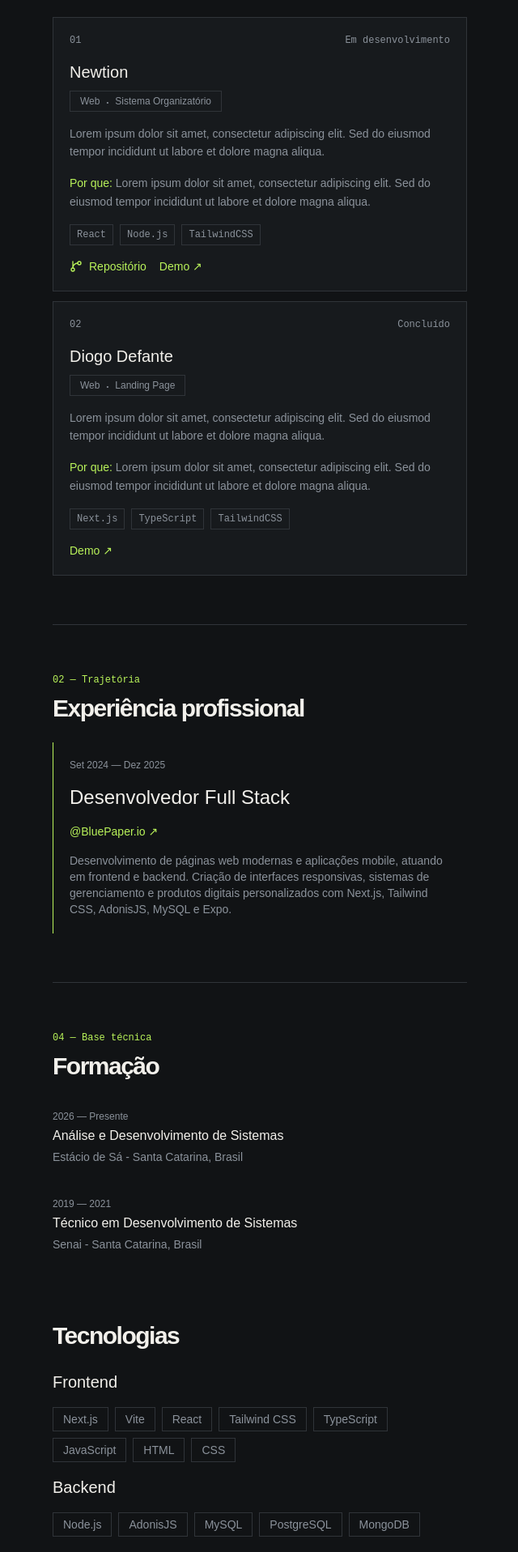
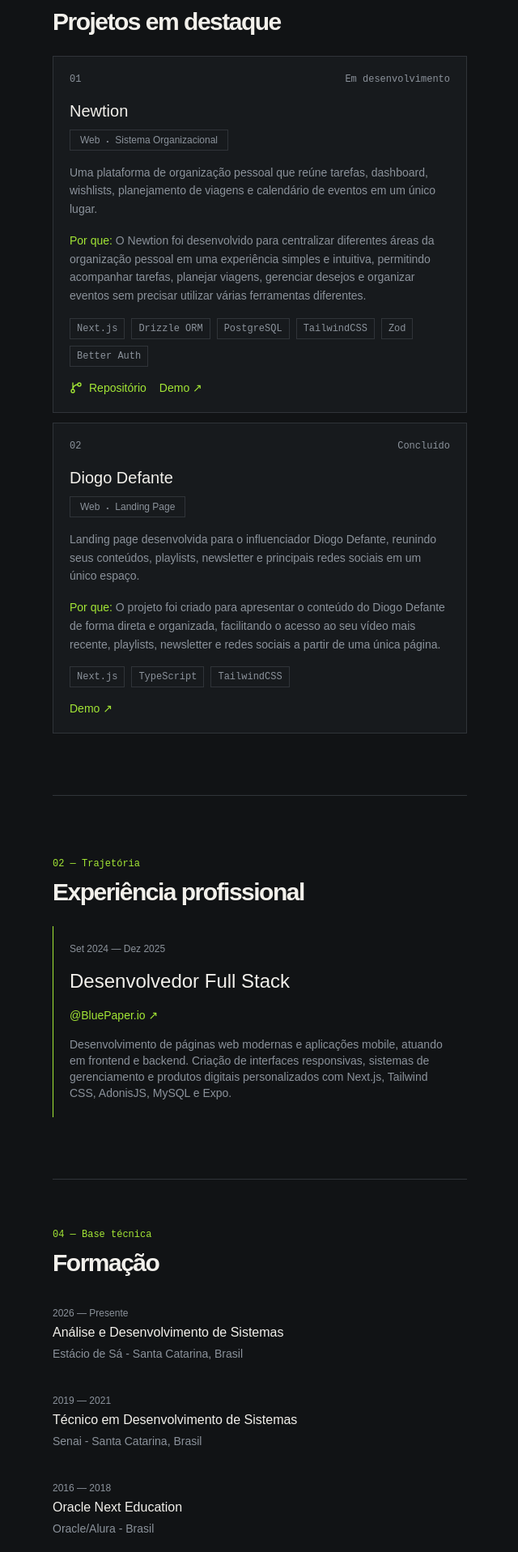
Before and after one commit to leonardonasc/portfolio, a React (Vite) app: page / in a window 1280 px wide. Shown: the part 843-2760 px from the top of the page at 81% size, without its empty margins (319-959 px from the left). Built offline with nearby package versions, Linux system fonts and the light colour scheme.

Commit message:
feat: fixes and new texts

```diff
--- a/index.html
+++ b/index.html
@@ -4,7 +4,7 @@
     <meta charset="UTF-8" />
     <link rel="icon" type="image/svg+xml" href="/favicon.svg" />
     <meta name="viewport" content="width=device-width, initial-scale=1.0" />
-    <title>portfolio-2026</title>
+    <title>Leonardo Nascimento — Full Stack Developer</title>
   </head>
   <body>
     <div id="root"></div>
--- a/src/components/contact-plus.tsx
+++ b/src/components/contact-plus.tsx
@@ -2,9 +2,21 @@
 export default function ContactPlus() {
     return (
         <ul className="flex gap-2 md:gap-x-10 text-xs text-muted">
-            <li>Email ↗</li>
-            <li>GitHub ↗</li>
-            <li>LinkedIn ↗</li>
+            <li>
+                <a href="mailto:leonardo.nasmt@gmail.com" className="hover:text-accent hover:cursor-pointer">
+                    E-mail ↗
+                </a>
+            </li>
+            <li>
+                <a href="https://github.com/leonardonasc" className="hover:text-accent hover:cursor-pointer">
+                    GitHub ↗
+                </a>
+            </li>
+            <li>
+                <a href="https://linkedin.com/in/leonardownascimento" className="hover:text-accent hover:cursor-pointer">
+                    LinkedIn ↗
+                </a>
+            </li>
         </ul>
     )
 }
--- a/src/components/contact.tsx
+++ b/src/components/contact.tsx
@@ -5,7 +5,7 @@ export default function Contact() {
         <div>
             <Title subtitle="05 — Vamos conversar" />
             <p className="text-4xl md:text-7xl md:w-175 font-medium my-4 mb-9">Vamos criar algo <span className="text-accent">relevante</span> juntos?</p>
-            <button className='bg-accent text-background flex gap-2 px-5 py-4 text-sm font-semibold hover:bg-accent/80 transition-colors'>
+            <button className='hover:cursor-pointer bg-accent text-background flex gap-2 px-5 py-4 text-sm font-semibold hover:bg-accent/80 transition-colors'>
                 Entrar em contato <span >↗</span>
             </button>
         </div>
--- a/src/components/education.tsx
+++ b/src/components/education.tsx
@@ -16,6 +16,13 @@ export default function Education() {
             institution: "Senai",
             title: "Técnico em Desenvolvimento de Sistemas",
             where: "Santa Catarina, Brasil",
+        },
+        {
+            id: 3,
+            fromto: "2016 — 2018",
+            institution: "Oracle/Alura",
+            title: "Oracle Next Education",
+            where: "Brasil",
         }
     ]
 
@@ -28,7 +35,7 @@ export default function Education() {
         {
             id: 2,
             topic: "Backend",
-            stack: ["Node.js", "AdonisJS", "MySQL", "PostgreSQL", "MongoDB"],
+            stack: ["Node.js", "AdonisJS", "MySQL", "PostgreSQL", "Drizzle ORM", "Zod", "Better Auth"],
         },
         {
             id: 3,
@@ -38,7 +45,7 @@ export default function Education() {
         {
             id: 4,
             topic: "DevOps",
-            stack: ["Git", "GitHub Actions", "Vercel"],
+            stack: ["Git", "Vercel"],
         }
     ]
 
@@ -63,7 +70,7 @@ export default function Education() {
             <section className="w-full flex flex-wrap gap-x-3 gap-y-4 mt-5">
                 {technologies.map((tech) => (
                     <div key={tech.id} className="w-full flex flex-col gap-x-2">
-                        <h3 className="text-[20px] font-normal mb-4">{tech.topic}</h3>
+                        <h3 className="text-[20px] font-normal mb-2">{tech.topic}</h3>
                         <div className="flex flex-wrap items-center gap-2">
                             {tech.stack.map((item) => (
                                 <span key={item} className="text-sm text-muted hover:text-accent border border-border hover:border-accent transition-colors duration-200 px-3 py-1">{item}</span>
--- a/src/components/footer.tsx
+++ b/src/components/footer.tsx
@@ -2,8 +2,10 @@
 export default function Footer() {
   return (
     <div className="py-1 text-xs text-muted mt-20 flex flex-col md:flex-row md:justify-between gap-2">
+      <a href="">
         <p>Leonardo Nascimento</p>
-        <span>&copy; {new Date().getFullYear()} All rights reserved.</span>
+      </a>
+      <span>&copy; {new Date().getFullYear()} All rights reserved.</span>
     </div>
   )
 }
--- a/src/components/main.tsx
+++ b/src/components/main.tsx
@@ -15,10 +15,10 @@ export default function MainContent() {
                 </p>
 
                 <div className='flex w-full items-center mt-3 justify-between md:justify-normal'>
-                    <button className='bg-accent text-background flex gap-2 px-2 md:px-4 py-4 text-sm font-semibold hover:bg-accent/80 transition-colors'>
+                    <button className='hover:cursor-pointer bg-accent text-background flex gap-2 px-5 md:px-4 py-4 text-sm font-semibold hover:bg-accent/80 transition-colors'>
                         Vamos conversar <span >↗</span>
                     </button>
-                    <a href="#" className='text-muted text-xs px-12 py-3 flex gap-x-3 items-center hover:text-accent/80 transition-colors'>
+                    <a href="#" className='text-muted text-xs px-9 py-3 flex md:ml-4 gap-x-3 items-center hover:text-accent/80 transition-colors'>
                         Ver projetos <span className='text-accent'>↓</span>
                     </a>
                 </div>
--- a/src/components/navbar.tsx
+++ b/src/components/navbar.tsx
@@ -5,13 +5,21 @@ export default function Navbar() {
     return (
         <div className="w-full flex justify-between items-center mb-5 py-3">
             {/* logo */}
-            <h1 className="font-extrabold text-lg">LN<span className="text-accent">.</span></h1>
+            <a href="#main-content">
+                <h1 className="font-extrabold text-lg hover:cursor-pointer">LN<span className="text-accent">.</span></h1>
+            </a>
 
             {/* navigation */}
             <ul className="gap-6 text-xs text-muted hidden md:flex">
-                <li className="hover:text-accent">Projetos</li>
-                <li className="hover:text-accent">Experiência</li>
-                <li className="hover:text-accent">Contato</li>
+                <li className="hover:text-accent hover:cursor-pointer">
+                    <a href="#projects">Projetos</a>
+                </li>
+                <li className="hover:text-accent hover:cursor-pointer">
+                    <a href="#experience">Experiência</a>
+                </li>
+                <li className="hover:text-accent hover:cursor-pointer">
+                    <a href="#contact">Contato</a>
+                </li>
             </ul>
 
 
--- a/src/components/projects.tsx
+++ b/src/components/projects.tsx
@@ -5,33 +5,13 @@ export default function Projects() {
 
 
     const projects = [
-        {
-            id: 1,
-            title: "Newtion",
-            type: ["Web", "Sistema Organizatório"],
-            inDev: true,
-            description: "Lorem ipsum dolor sit amet, consectetur adipiscing elit. Sed do eiusmod tempor incididunt ut labore et dolore magna aliqua.",
-            why: "Lorem ipsum dolor sit amet, consectetur adipiscing elit. Sed do eiusmod tempor incididunt ut labore et dolore magna aliqua.",
-            stack: ["React", "Node.js", "TailwindCSS"],
-            repo: "#",
-            demo: "#",
-        },
-        {
-            id: 2,
-            title: "Diogo Defante",
-            type: ["Web", "Landing Page"],
-            inDev: false,
-            description: "Lorem ipsum dolor sit amet, consectetur adipiscing elit. Sed do eiusmod tempor incididunt ut labore et dolore magna aliqua.",
-            why: "Lorem ipsum dolor sit amet, consectetur adipiscing elit. Sed do eiusmod tempor incididunt ut labore et dolore magna aliqua.",
-            stack: ["Next.js", "TypeScript", "TailwindCSS"],
-            demo: "https://www.defante.com.br/",
-        },
+        { id: 1, title: "Newtion", type: ["Web", "Sistema Organizacional"], inDev: true, description: "Uma plataforma de organização pessoal que reúne tarefas, dashboard, wishlists, planejamento de viagens e calendário de eventos em um único lugar.", why: "O Newtion foi desenvolvido para centralizar diferentes áreas da organização pessoal em uma experiência simples e intuitiva, permitindo acompanhar tarefas, planejar viagens, gerenciar desejos e organizar eventos sem precisar utilizar várias ferramentas diferentes.", stack: ["Next.js", "Drizzle ORM", "PostgreSQL", "TailwindCSS", "Zod", "Better Auth"], repo: "#", demo: "#", }, { id: 2, title: "Diogo Defante", type: ["Web", "Landing Page"], inDev: false, description: "Landing page desenvolvida para o influenciador Diogo Defante, reunindo seus conteúdos, playlists, newsletter e principais redes sociais em um único espaço.", why: "O projeto foi criado para apresentar o conteúdo do Diogo Defante de forma direta e organizada, facilitando o acesso ao seu vídeo mais recente, playlists, newsletter e redes sociais a partir de uma única página.", stack: ["Next.js", "TypeScript", "TailwindCSS"], demo: "https://www.defante.com.br/", },
     ]
 
     return (
         <div className="w-full flex flex-col gap-5">
             {/* titulo */}
-           <Title title="Projetos em destaque" subtitle="01 — Projetos" />
+            <Title title="Projetos em destaque" subtitle="01 — Projetos" />
             {/* itens */}
             <div className="w-full flex flex-col gap-y-3">
                 {projects.map((project) => (
--- a/src/index.css
+++ b/src/index.css
@@ -3,7 +3,7 @@
 @theme {
   --color-background: #111315;
   --color-foreground: #171a1d;
-  --color-accent: #b9f35a;
+  --color-accent: #A3E635;
   --text-primary: #f2f0eb;
   /* --text-secondary: #89919a; */
   --color-muted: #8b929b;
--- a/src/pages/home.tsx
+++ b/src/pages/home.tsx
@@ -15,17 +15,23 @@ export default function Home() {
             <div className="w-full h-px bg-border" />
 
             {/* Conteúdo principal 01 */}
-            <MainContent />
+            <div className="py-4" id='main-content'>
+                <MainContent />
+            </div>
 
             <div className="w-full h-px bg-border my-15" />
 
             {/* Projetos 02 */}
-            <Projects />
+            <div className="py-4" id='projects'>
+                <Projects />
+            </div>
 
             <div className="w-full h-px bg-border my-15" />
 
             {/* Experiência 03 */}
-            <Experience />
+            <div className="py-4" id='experience'>
+                <Experience />
+            </div>
 
             <div className="w-full h-px bg-border my-15" />
 
@@ -34,7 +40,9 @@ export default function Home() {
 
             <div className="w-full h-px bg-border my-15" />
 
-            <Contact />
+            <div className="py-4" id='contact' >
+                <Contact />
+            </div>
 
             <div className="w-full h-px bg-border mt-15 mb-6" />
 
```
Also changed, not shown: 1 other file (tests, documents, lock files or other folders).
